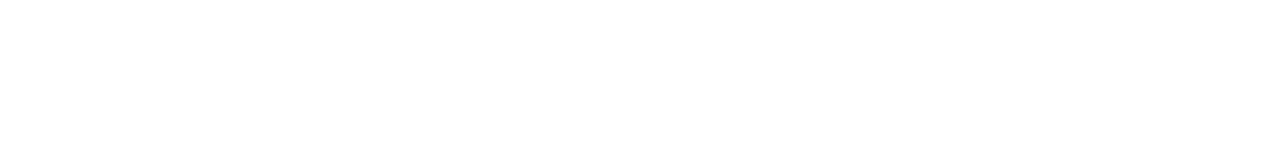
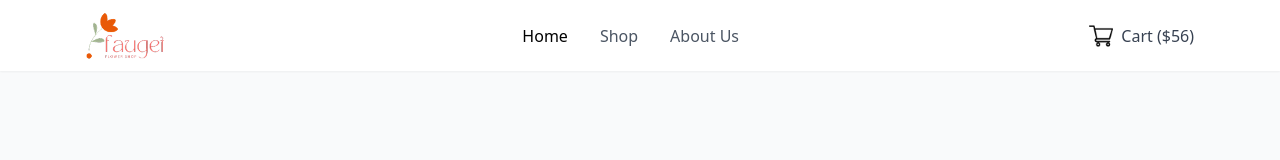
Before and after one commit to Niyamul-04/Assignment-2, a plain HTML site: page index.html in a window 1280 px wide. Drawn offline with nearby package versions, Linux system fonts and the light colour scheme.

Commit message:
Added navber

```diff
--- a/index.html
+++ b/index.html
@@ -1,12 +1,35 @@
 <!DOCTYPE html>
 <html lang="en">
 <head>
-    <meta charset="UTF-8">
-    <meta name="viewport" content="width=device-width, initial-scale=1.0">
+  <meta charset="UTF-8">
+  <meta name="viewport" content="width=device-width, initial-scale=1.0">
+  <script src="https://cdn.tailwindcss.com"></script>
+  <title>Flower Market</title>
+</head>
+<body class="bg-gray-50">
+  <header class="bg-white shadow-sm">
+    <nav class="max-w-[1140px] mx-auto flex items-center justify-between px-4 h-[54px] md:h-[71px]">
 
-    <title></title>
-</head>
-<body>
+      <!-- Logo/Website Name -->
+      <a href="#" class="flex items-center space-x-2">
+        <img src="assets/logo.png" alt="Logo" class="h-10 md:h-12">
+        <span class="text-xl font-semibold text-gray-800"></span>
+      </a>
 
+      <!-- Desktop Menu (Hidden on mobile) -->
+      <div class="hidden md:flex items-center space-x-8">
+        <a href="A" class="text-black-600 hover:text-gray-900">Home</a>
+        <a href="B" class="text-gray-600 hover:text-gray-900">Shop</a>
+        <a href="C" class="text-gray-600 hover:text-gray-900">About Us</a>
+      </div>
+
+      <!-- Cart (Visible always) -->
+      <div class="flex items-center space-x-2">
+        <img src="assets/shopping-cart (1).png" alt="Cart" class="h-6 w-6">
+        <span class="text-gray-700 font-medium">Cart ($56)</span>
+      </div>
+
+    </nav>
+  </header>
 </body>
 </html>
--- a/tailwind.css
+++ b/tailwind.css
@@ -0,0 +1 @@
+@import "tailwindcss"
```
Also changed, not shown: assets/battery.png (added), assets/sim-signal.png (added), assets/wifi.png (added).
